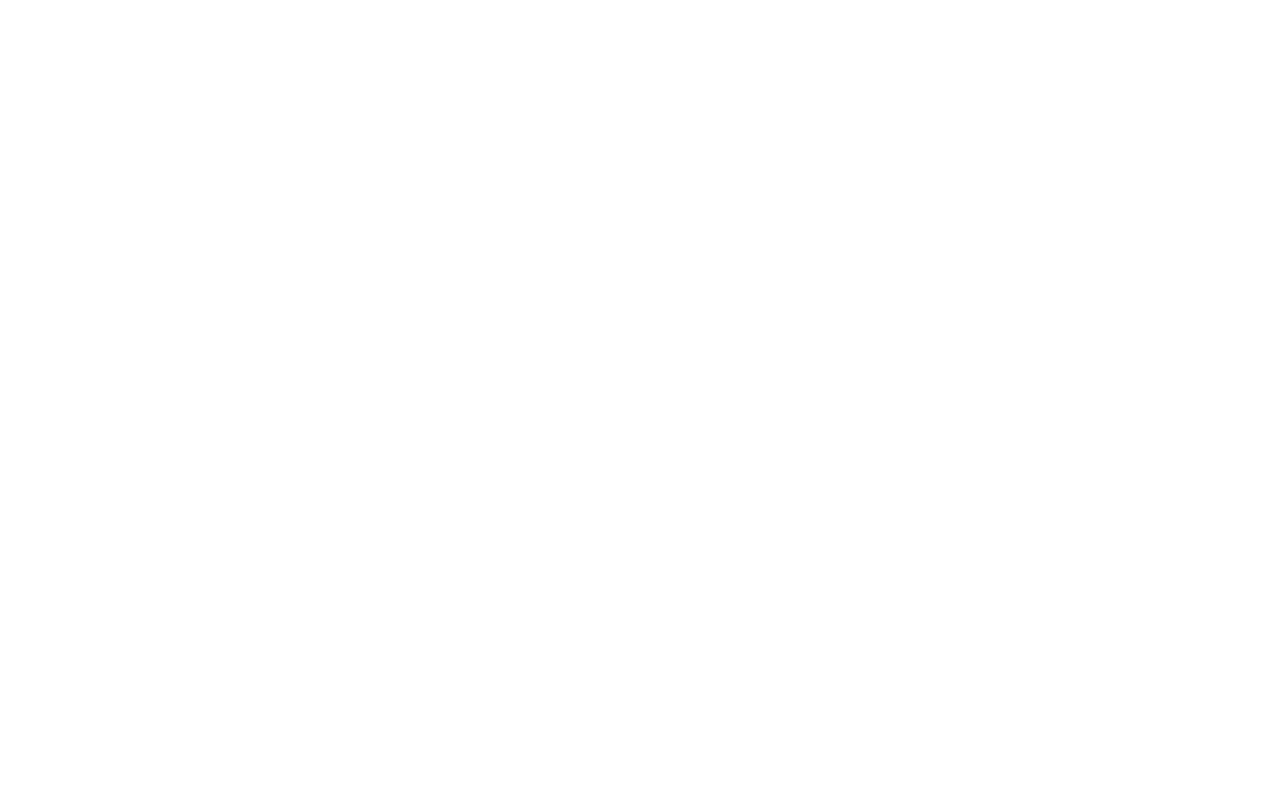
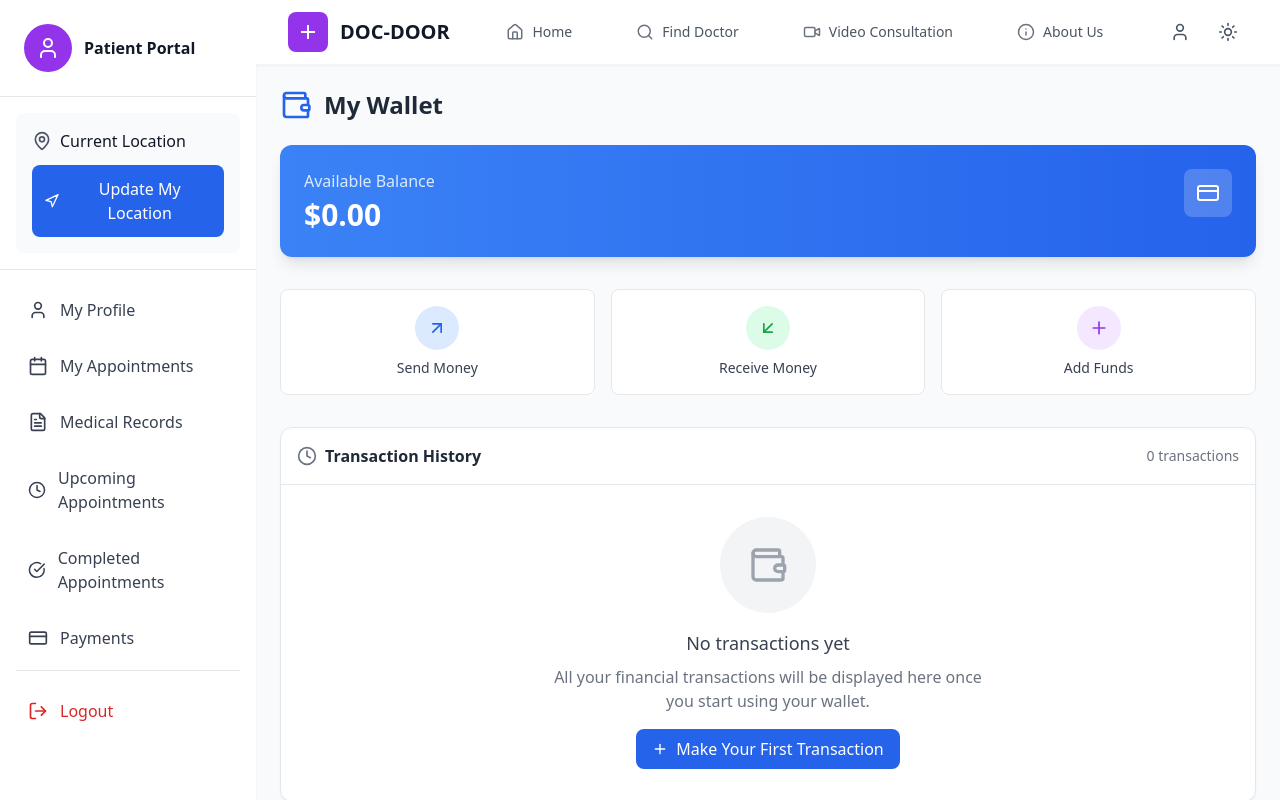
Before and after one commit to mohdafzal1700/Doc_Door, a React (Vite) app in the folder frontend/: page /patient/wallet in a window 1280 px wide. Before the commit this address had no page. Built offline with nearby package versions, Linux system fonts and the light colour scheme.

Commit message:
SetUp the wallet and transaction backend

```diff
--- a/frontend/src/App.jsx
+++ b/frontend/src/App.jsx
@@ -47,6 +47,7 @@
 import PaymentPage from "./pages/payment_conformation"
 import AdminReviewPage from "./admin/reviewaM"
 import { NotificationProvider } from "./components/home/notificationprovider"
+import WalletPage from "./pages/Wallet"
 function App() {
 
 
@@ -104,6 +105,7 @@
         <Route path='/doctor/dashboard' element={<DocDashboard/>}/>
         <Route path='/confirm-payment' element={<PaymentPage/>}/>
         <Route path='/doctor-feedback' element={<DoctorFeedbackForm/>}/>
+        <Route path='/patient/wallet' element={<WalletPage/>}/>
 
 
 
--- a/frontend/src/components/ui/PatientSidebar.jsx
+++ b/frontend/src/components/ui/PatientSidebar.jsx
@@ -71,7 +71,7 @@
             id: "completed",
             name: "Completed Appointments",
             icon: CheckCircle,
-            route: "/patient/appointments/completed"
+            route: "/patient/wallet"
         },
         {
             id: "payments",
--- /dev/null
+++ b/frontend/src/pages/Wallet.jsx
@@ -0,0 +1,88 @@
+import { CreditCard, Wallet, ArrowUpRight, ArrowDownLeft, Clock, Plus } from 'lucide-react';
+import Header from '../components/home/Header';
+import PatientSidebar from '../components/ui/PatientSidebar';
+
+export default function WalletPage() {
+  return (
+    <div className="flex h-screen bg-gray-50">
+      {/* Sidebar */}
+      <PatientSidebar />
+
+      {/* Main Content */}
+      <div className="flex-1 flex flex-col overflow-hidden">
+        {/* Header */}
+        <Header />
+
+        {/* Wallet Content */}
+        <main className="flex-1 overflow-y-auto p-4 md:p-6">
+          {/* Wallet Header */}
+          <div className="flex items-center gap-3 mb-6">
+            <Wallet className="w-8 h-8 text-blue-600" />
+            <h1 className="text-2xl font-bold text-gray-800">My Wallet</h1>
+          </div>
+
+          {/* Balance Card */}
+          <div className="bg-gradient-to-r from-blue-500 to-blue-600 rounded-xl p-6 shadow-lg mb-8">
+            <div className="flex justify-between items-start">
+              <div>
+                <p className="text-blue-100 font-medium mb-1">Available Balance</p>
+                <h2 className="text-3xl font-bold text-white">$0.00</h2>
+              </div>
+              <div className="bg-white/20 p-3 rounded-lg">
+                <CreditCard className="w-6 h-6 text-white" />
+              </div>
+            </div>
+          </div>
+
+          {/* Quick Actions */}
+          <div className="grid grid-cols-3 gap-4 mb-8">
+            <button className="bg-white border border-gray-200 rounded-lg p-4 flex flex-col items-center justify-center hover:bg-gray-50 transition-colors">
+              <div className="bg-blue-100 p-3 rounded-full mb-2">
+                <ArrowUpRight className="w-5 h-5 text-blue-600" />
+              </div>
+              <span className="text-sm font-medium text-gray-700">Send Money</span>
+            </button>
+            <button className="bg-white border border-gray-200 rounded-lg p-4 flex flex-col items-center justify-center hover:bg-gray-50 transition-colors">
+              <div className="bg-green-100 p-3 rounded-full mb-2">
+                <ArrowDownLeft className="w-5 h-5 text-green-600" />
+              </div>
+              <span className="text-sm font-medium text-gray-700">Receive Money</span>
+            </button>
+            <button className="bg-white border border-gray-200 rounded-lg p-4 flex flex-col items-center justify-center hover:bg-gray-50 transition-colors">
+              <div className="bg-purple-100 p-3 rounded-full mb-2">
+                <Plus className="w-5 h-5 text-purple-600" />
+              </div>
+              <span className="text-sm font-medium text-gray-700">Add Funds</span>
+            </button>
+          </div>
+
+          {/* Transaction History */}
+          <div className="bg-white rounded-xl border border-gray-200 overflow-hidden shadow-sm">
+            <div className="p-4 border-b border-gray-200 flex justify-between items-center">
+              <h3 className="font-semibold text-gray-800 flex items-center gap-2">
+                <Clock className="w-5 h-5 text-gray-500" />
+                Transaction History
+              </h3>
+              <span className="text-sm text-gray-500">0 transactions</span>
+            </div>
+
+            {/* Empty State */}
+            <div className="p-8 text-center">
+              <div className="mx-auto w-24 h-24 bg-gray-100 rounded-full flex items-center justify-center mb-4">
+                <Wallet className="w-10 h-10 text-gray-400" />
+              </div>
+              <h4 className="text-lg font-medium text-gray-700 mb-2">No transactions yet</h4>
+              <p className="text-gray-500 max-w-md mx-auto mb-4">
+                All your financial transactions will be displayed here once you start using your wallet.
+              </p>
+              <button className="px-4 py-2 bg-blue-600 text-white rounded-lg hover:bg-blue-700 transition-colors flex items-center gap-2 mx-auto">
+                <Plus className="w-4 h-4" />
+                Make Your First Transaction
+              </button>
+            </div>
+          </div>
+        </main>
+      </div>
+    </div>
+  );
+}
```
Also changed, not shown: 2 other files (tests, documents, lock files or other folders).
